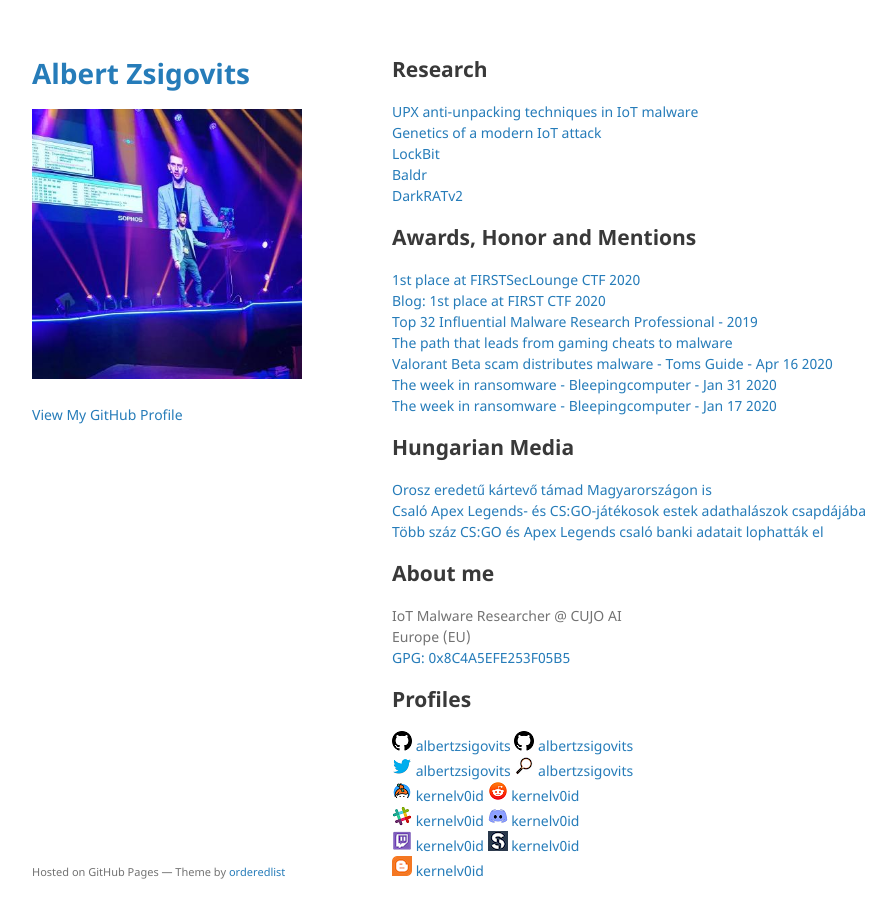
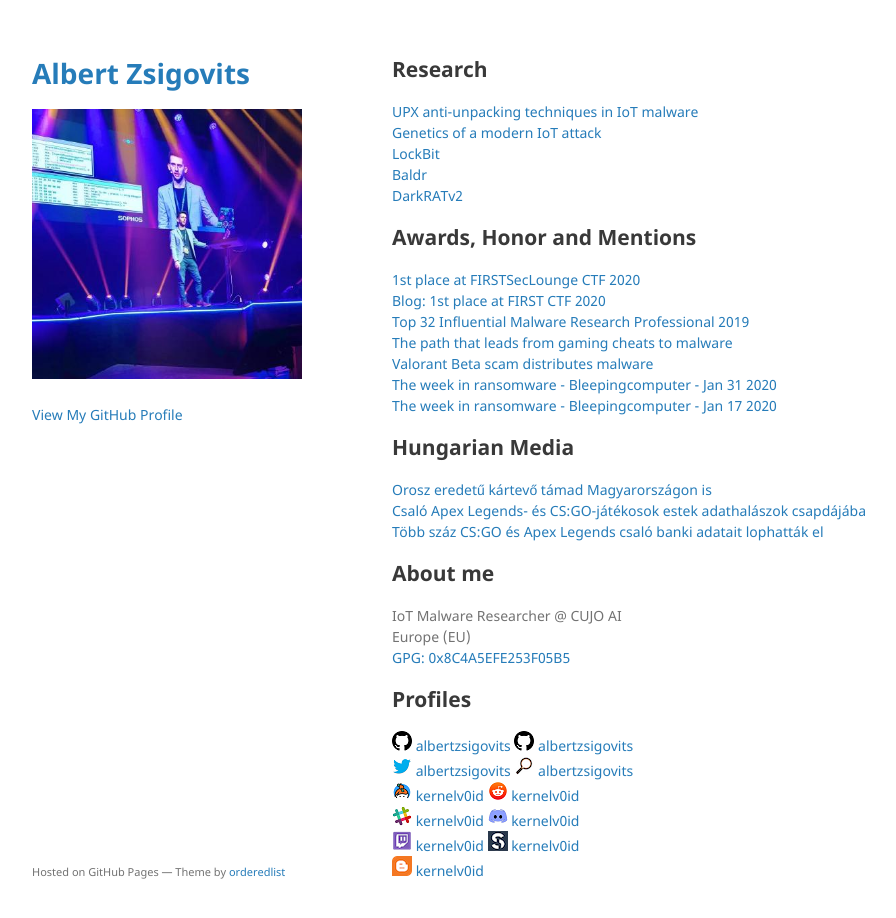
Before and after one commit to albertzsigovits/albertzsigovits.github.io, a Jekyll site: the page built from index.md, in a window 1280 px wide and 951 px high. Shown: the top 918 px of the window, without its empty margins (178-1074 px from the left). Built offline with Jekyll 4.4.1, drawn with Linux system fonts in a browser that asks for light colours; the repository's description, which GitHub fills in, is left out; our own code applies the rules of GitHub Pages for plain Markdown files.

Commit message:
Update index.md

```diff
--- a/index.md
+++ b/index.md
@@ -13,9 +13,9 @@ layout: default
 
 [1st place at FIRSTSecLounge CTF 2020](https://www.first.org/resources/papers/ctf-jun2020/last4ofus.pdf)
 [Blog: 1st place at FIRST CTF 2020](https://cujo.com/cujo-ai-labs-won-first-2020-virtual-challenge-competition/)
-[Top 32 Influential Malware Research Professional - 2019](https://static.peerlyst.com/image/upload/v1576213159/post-attachments/32_Influential_Malware_Research_Professionals_pkrtnw)
+[Top 32 Influential Malware Research Professional 2019](https://static.peerlyst.com/image/upload/v1576213159/post-attachments/32_Influential_Malware_Research_Professionals_pkrtnw)
 [The path that leads from gaming cheats to malware](https://www.zdnet.com/article/security-blocking-the-path-that-leads-from-gaming-cheats-to-malware/)
-[Valorant Beta scam distributes malware - Toms Guide - Apr 16 2020](https://www.tomsguide.com/uk/news/valorant-beta-keygen-malware)
+[Valorant Beta scam distributes malware](https://www.tomsguide.com/uk/news/valorant-beta-keygen-malware)
 [The week in ransomware - Bleepingcomputer - Jan 31 2020](https://www.bleepingcomputer.com/news/security/the-week-in-ransomware-january-31st-2020-taking-it-to-the-courts/)
 [The week in ransomware - Bleepingcomputer - Jan 17 2020](https://www.bleepingcomputer.com/news/security/the-week-in-ransomware-january-17th-2020-never-ends/)
 
```
